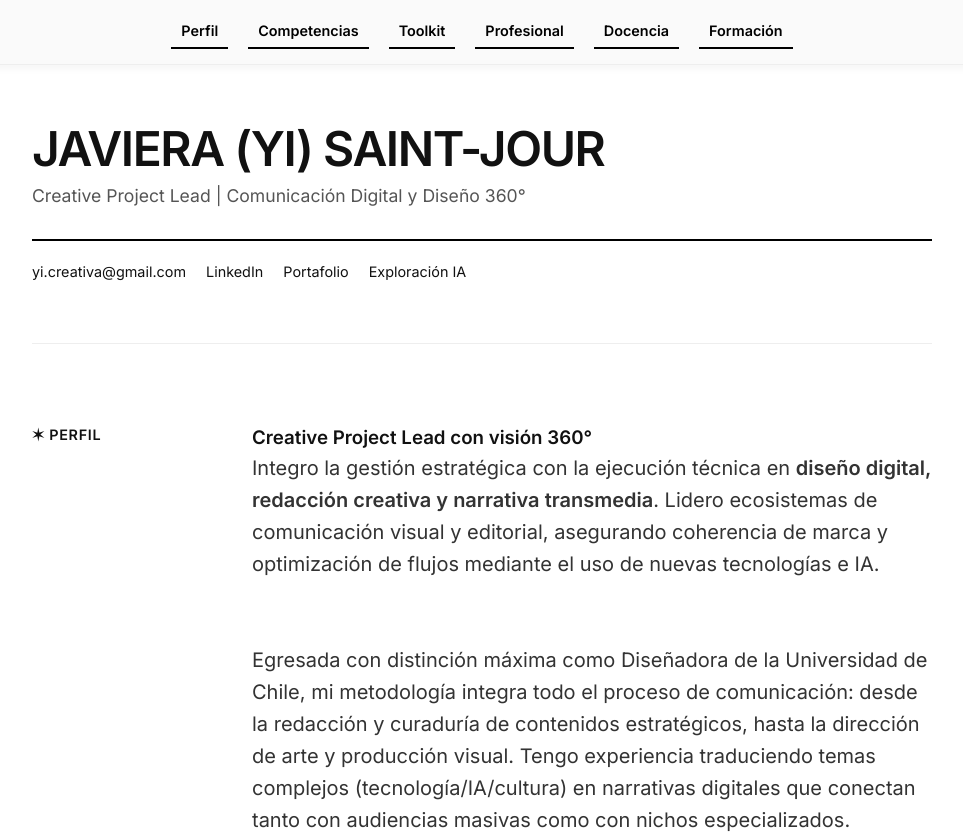
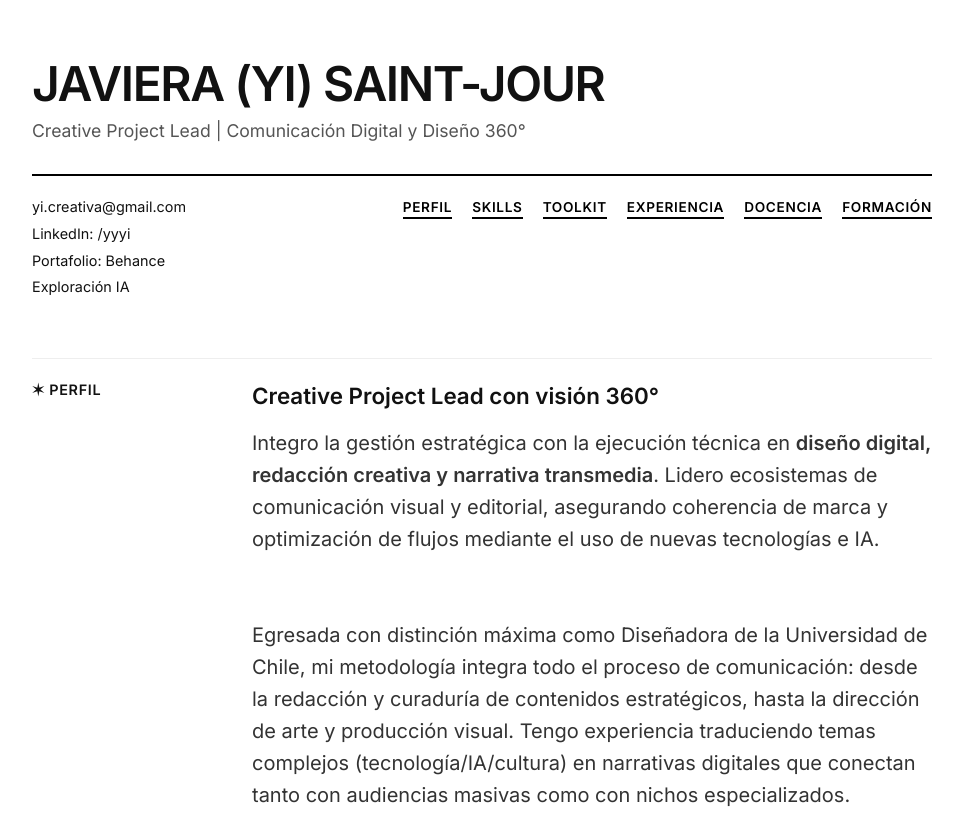
Before and after one commit to yyyi-creativa/CV_2026_PDF, a plain HTML site: page index.html in a window 1280 px wide. Shown: the top 839 px of the page, without its empty margins (158-1121 px from the left). Drawn offline with Linux system fonts and the light colour scheme.

Commit message:
Update index.html

```diff
--- a/index.html
+++ b/index.html
@@ -10,7 +10,6 @@
     <link rel="preconnect" href="https://fonts.gstatic.com" crossorigin>
     <link href="https://fonts.googleapis.com/css2?family=Inter:wght@300;400;500;600&display=swap" rel="stylesheet">
 
-
     <style>
         :root {
             /* Estilo Editorial */
@@ -18,10 +17,7 @@
             --text-color: #111111;
             --accent-color: #555555;
             --line-color: #000000;
-            --sidebar-bg: #fafafa;
-            --sidebar-border: #eee;
             --font-main: 'Inter', Helvetica, Arial, sans-serif;
-            /* --sidebar-width: 250px; YA NO ES NECESARIA */
         }
 
         /* RESET */
@@ -35,70 +31,11 @@
             line-height: 1.5;
             -webkit-font-smoothing: antialiased;
             margin: 0;
-            /* CAMBIO: Eliminado display: flex para que sea vertical */
             display: block;
         }
 
-        /* --- 1. BARRA SUPERIOR (ANTES SIDEBAR) --- */
-        .sidebar {
-            width: 100%; /* Ocupa todo el ancho */
-            height: auto; /* Altura automática según contenido */
-            position: sticky;
-            top: 0;
-            background-color: var(--sidebar-bg);
-            border-right: none; /* Quitamos borde lateral */
-            border-bottom: 1px solid var(--sidebar-border); /* Agregamos borde inferior */
-            padding: 15px 20px; /* Padding más pequeño para ahorrar espacio vertical */
-            display: flex;
-            justify-content: center; /* Centrar el menú */
-            align-items: center;
-            z-index: 1000; /* Asegurar que quede encima del contenido al hacer scroll */
-            box-shadow: 0 2px 10px rgba(0,0,0,0.05); /* Sombra sutil para separar */
-        }
-
-        .nav-list {
-            list-style: none;
-            padding: 0;
-            margin: 0;
-            display: flex; /* Elementos en horizontal */
-            flex-wrap: wrap; /* Para que baje en pantallas muy pequeñas */
-            gap: 20px; /* Espacio entre items */
-            justify-content: center;
-        }
-
-        .nav-item { margin-bottom: 0; } /* Quitamos margen inferior */
-
-        .nav-link {
-            text-decoration: none;
-            color: var(--accent-color);
-            font-size: 0.9rem;
-            transition: all 0.3s ease;
-            display: block;
-            border-left: none; /* Quitamos borde izquierdo */
-            border-bottom: 2px solid transparent; /* Preparamos borde inferior */
-            padding: 5px 10px; /* Ajuste de padding */
-            font-weight: 400;
-        }
-
-        .nav-link:hover {
-            color: #000;
-            padding-left: 10px; /* Reset del efecto hover anterior */
-            background-color: rgba(0,0,0,0.03); /* Sutil fondo al hover */
-            border-radius: 4px;
-        }
-
-        /* Estado Activo (JS) */
-        .nav-link.active {
-            color: #000;
-            border-left: none;
-            border-bottom: 2px solid #000; /* Línea negra abajo */
-            padding-left: 10px;
-            font-weight: 600;
-        }
-
-        /* --- 2. CONTENIDO PRINCIPAL --- */
+        /* --- CONTENIDO PRINCIPAL --- */
         main {
-            /* CAMBIO: Max width aumentado para aprovechar el espacio del PDF */
             max-width: 1000px;
             margin: 0 auto;
             padding: 60px 50px;
@@ -124,25 +61,23 @@
             margin-bottom: 30px;
         }
 
-        /* META DATA */
+        /* META DATA (Info + Navegación) */
         .header-meta {
             display: flex;
-            justify-content: space-between;
+            justify-content: space-between; /* Info a la izq, Menú a la der */
+            align-items: flex-start;
             flex-wrap: wrap;
-            gap: 20px;
+            gap: 30px;
             font-size: 0.9rem;
             padding-top: 20px;
             border-top: 2px solid var(--line-color);
         }
 
-        /* Navegación móvil (oculta en desktop por defecto) */
-        .mobile-nav { display: none; }
-
         .contact-links {
             display: flex;
-            gap: 20px;
+            flex-direction: column; /* Apilados verticalmente para orden */
+            gap: 5px;
             color: var(--accent-color);
-            flex-wrap: wrap;
         }
 
         /* Enlaces generales */
@@ -153,12 +88,36 @@
         }
         .contact-links a:hover { text-decoration: underline; color: #000; }
 
+        /* NAVEGACIÓN INTEGRADA */
+        .header-nav ul {
+            list-style: none;
+            display: flex;
+            gap: 20px;
+            flex-wrap: wrap;
+            padding: 0;
+            margin: 0;
+        }
+
+        .header-nav a {
+            color: var(--accent-color);
+            text-transform: uppercase;
+            font-size: 0.85rem;
+            font-weight: 600;
+            letter-spacing: 0.05em;
+            padding-bottom: 2px;
+            border-bottom: 2px solid transparent;
+        }
+
+        .header-nav a:hover, .header-nav a.active {
+            color: #000;
+            border-bottom: 2px solid #000;
+        }
+
         /* SECCIONES */
         section {
-            padding-top: 80px; /* Aumentado un poco para compensar la barra sticky */
-            margin-bottom: 80px;
+            padding-top: 20px;
+            margin-bottom: 60px;
             border-top: 1px solid #eee; /* Separador sutil */
-            scroll-margin-top: 80px; /* Importante para que el link no quede tapado por la barra */
             display: grid;
             grid-template-columns: 180px 1fr;
             gap: 40px;
@@ -170,9 +129,8 @@
             text-transform: uppercase;
             letter-spacing: 0.05em;
             margin: 0;
-            position: sticky;
-            top: 80px; /* Ajustado para que no choque con la barra de navegación */
-            height: fit-content;
+            /* Quitamos sticky para evitar errores en PDF */
+            position: static;
         }
 
         h2::before {
@@ -195,6 +153,13 @@
             color: #333;
             max-width: 100%;
         }
+
+        .profile-text h3 {
+             font-size: 1.4rem;
+             margin-bottom: 15px;
+             font-weight: 600;
+        }
+
         .highlight {
             font-weight: 500;
             color: #000;
@@ -306,8 +271,8 @@
 
         /* FOOTER */
         footer {
-            margin-top: 100px;
-            padding-top: 40px;
+            margin-top: 60px;
+            padding-top: 20px;
             border-top: 1px solid #333;
             text-align: center;
             color: #666;
@@ -317,19 +282,18 @@
         .ai-credit {
             font-size: 0.8rem;
             opacity: 0.6;
-            margin-top: 20px;
         }
 
         /* --- BOTÓN VOLVER ARRIBA --- */
         #scrollTopBtn {
-            display: none; /* Oculto por defecto */
+            display: none;
             position: fixed;
             bottom: 40px;
             right: 40px;
             z-index: 99;
             border: none;
             outline: none;
-            background-color: var(--text-color); /* Negro */
+            background-color: var(--text-color);
             color: white;
             cursor: pointer;
             padding: 0;
@@ -339,7 +303,7 @@
             align-items: center;
             justify-content: center;
             box-shadow: 0 4px 15px rgba(0,0,0,0.2);
-            transition: transform 0.3s ease, background-color 0.2s ease;
+            transition: transform 0.3s ease;
         }
 
         #scrollTopBtn:hover {
@@ -356,36 +320,26 @@
             margin-top: 6px;
         }
 
-
         /* --- RESPONSIVE --- */
         @media (max-width: 900px) {
-            body {
-                display: block;
-                padding: 0;
-            }
-
-            /* En móvil la barra superior puede ser muy grande, la ajustamos */
-            .sidebar {
-                position: relative; /* Ya no sticky en móvil si se prefiere */
-                padding: 10px;
-                flex-direction: column;
-            }
-
-            .nav-list { gap: 10px; }
-
             main { padding: 40px 25px; }
 
             h1 { font-size: 2.5rem; }
 
+            /* En móvil apilamos info y menú */
+            .header-meta {
+                flex-direction: column;
+                gap: 20px;
+            }
+
+            .contact-links { flex-direction: row; flex-wrap: wrap; gap: 15px; }
+
             section {
                 grid-template-columns: 1fr;
                 gap: 25px;
-                padding-top: 25px;
-                margin-bottom: 50px;
             }
 
             h2 {
-                position: static;
                 padding-bottom: 10px;
                 border-bottom: 1px solid #eee;
                 margin-bottom: 20px;
@@ -402,40 +356,19 @@
                 opacity: 0.8;
                 margin-bottom: 5px;
             }
-
-            .header-meta { gap: 15px; }
-
-            #scrollTopBtn {
-                bottom: 20px;
-                right: 20px;
-                width: 45px;
-                height: 45px;
-            }
         }
 
-        /* ESTILOS ESPECÍFICOS PARA IMPRESIÓN / PDF */
+        /* IMPRESIÓN / PDF */
         @media print {
-            .sidebar {
-                position: relative; /* Evita que se repita en cada hoja si el navegador lo intenta */
-                border-bottom: 1px solid #000;
-            }
-            .nav-link { color: #000; }
+            body { background: white; }
             #scrollTopBtn { display: none !important; }
+            a { text-decoration: none; color: #000; }
+            /* Evitar cortes feos en las páginas */
+            .entry, section { page-break-inside: avoid; }
         }
     </style>
 </head>
 <body>
-
-    <nav class="sidebar">
-        <ul class="nav-list">
-            <li class="nav-item"><a href="#perfil" class="nav-link">Perfil</a></li>
-            <li class="nav-item"><a href="#competencias" class="nav-link">Competencias</a></li>
-            <li class="nav-item"><a href="#toolkit" class="nav-link">Toolkit</a></li>
-            <li class="nav-item"><a href="#experiencia" class="nav-link">Profesional</a></li>
-            <li class="nav-item"><a href="#docencia" class="nav-link">Docencia</a></li>
-            <li class="nav-item"><a href="#formacion" class="nav-link">Formación</a></li>
-        </ul>
-    </nav>
 
     <main>
 
@@ -447,18 +380,20 @@
 
                 <div class="contact-links">
                     <a href="mailto:yi.creativa@gmail.com">yi.creativa@gmail.com</a>
-                    <a href="https://www.linkedin.com/in/yyyi" target="_blank">LinkedIn</a>
-                    <a href="https://www.behance.net/yyyi" target="_blank">Portafolio</a>
+                    <a href="https://www.linkedin.com/in/yyyi" target="_blank">LinkedIn: /yyyi</a>
+                    <a href="https://www.behance.net/yyyi" target="_blank">Portafolio: Behance</a>
                     <a href="https://yyyi-creativa.github.io/exploracion_IA/" target="_blank">Exploración IA</a>
                 </div>
 
-                <nav class="mobile-nav">
-                    <a href="#perfil">Perfil</a>
-                    <a href="#competencias">Skills</a>
-                    <a href="#experiencia">Experiencia</a>
-                    <a href="#docencia">Docencia</a>
-                    <a href="#formacion">Formación</a>
-
+                <nav class="header-nav">
+                    <ul>
+                        <li><a href="#perfil" class="nav-link">Perfil</a></li>
+                        <li><a href="#competencias" class="nav-link">Skills</a></li>
+                        <li><a href="#toolkit" class="nav-link">Toolkit</a></li>
+                        <li><a href="#experiencia" class="nav-link">Experiencia</a></li>
+                        <li><a href="#docencia" class="nav-link">Docencia</a></li>
+                        <li><a href="#formacion" class="nav-link">Formación</a></li>
+                    </ul>
                 </nav>
 
             </div>
@@ -721,20 +656,16 @@
             <div class="ai-credit">
                 Sitio desarrollado x Yi con asistencia de IA. 2026
             </div>
-
-
         </footer>
 
     </main>
-
 
     <button onclick="topFunction()" id="scrollTopBtn" title="Volver al inicio" aria-label="Volver arriba">
         <span class="arrow-up"></span>
     </button>
 
     <script>
-        // --- 1. LÓGICA DE BARRA SUPERIOR (ACTIVE STATE) ---
-        // Detecta qué sección está visible y marca el link correspondiente
+        // Lógica actualizada para los nuevos enlaces en el header
         const sections = document.querySelectorAll('section');
         const navLinks = document.querySelectorAll('.nav-link');
 
@@ -743,8 +674,6 @@
 
             sections.forEach(section => {
                 const sectionTop = section.offsetTop;
-                const sectionHeight = section.clientHeight;
-                // El -150 ayuda a que el cambio sea visualmente agradable al ojo humano
                 if (scrollY >= (sectionTop - 150)) {
                     current = section.getAttribute('id');
                 }
@@ -757,11 +686,10 @@
                 }
             });
 
-            // Llamamos también a la función del botón
             scrollFunction();
         });
 
-        // --- 2. BOTÓN VOLVER ARRIBA ---
+        // BOTÓN VOLVER ARRIBA
         let mybutton = document.getElementById("scrollTopBtn");
 
         function scrollFunction() {
@@ -773,11 +701,9 @@
         }
 
         function topFunction() {
-            document.body.scrollTop = 0; // Para Safari
-            document.documentElement.scrollTop = 0; // Para Chrome, Firefox, IE y Opera
+            document.body.scrollTop = 0;
+            document.documentElement.scrollTop = 0;
         }
     </script>
-
-
 </body>
 </html>
```
